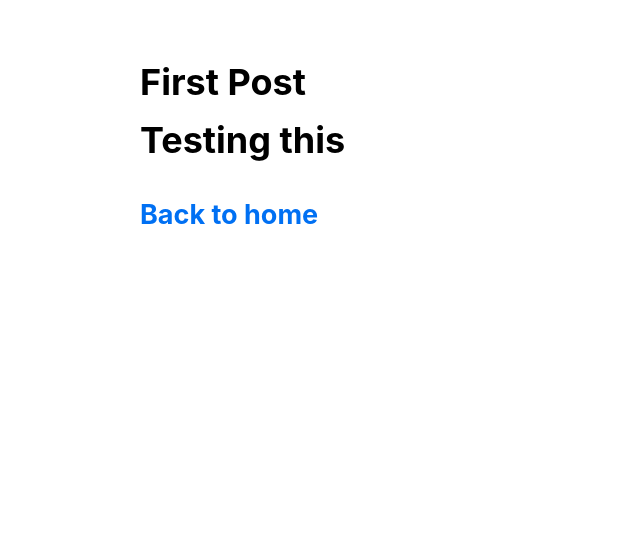
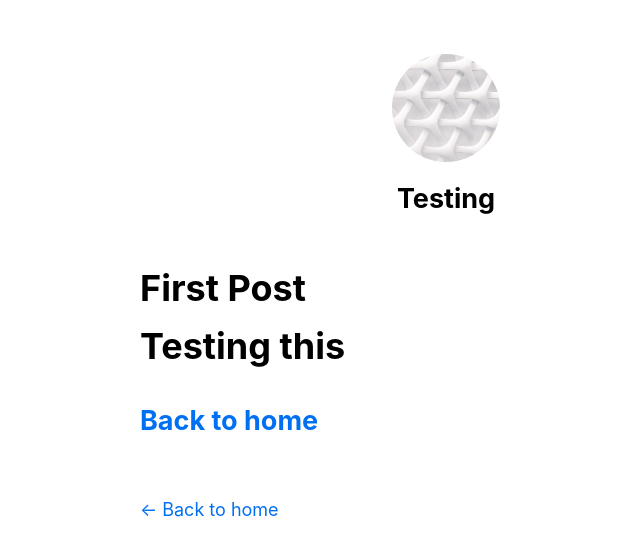
Before and after one commit to uddeepyalamanchili/learningNextJS, a Next.js app: page /posts/first-post in a window 1280 px wide. Shown: the top 556 px of the page, without its empty margins (194-834 px from the left). Built offline with nearby package versions, Linux system fonts and the light colour scheme.

Commit message:
polishing layout and updating the layout component

```diff
--- a/components/layout.js
+++ b/components/layout.js
@@ -1,6 +1,69 @@
+import Head from 'next/head';
+import Image from 'next/image';
 import styles from './layout.module.css';
+import utilStyles from '../styles/utils.module.css';
+import Link from 'next/link';
 
+const name = 'Testing';
+export const siteTitle = 'Next.js Sample Website';
 
-export default function Layout({ children }) {
-    return <div className={styles.container}>{children}</div>;
+export default function Layout({ children, home }) {
+  return (
+    <div className={styles.container}>
+      <Head>
+        <link rel="icon" href="/favicon.ico" />
+        <meta
+          name="description"
+          content="Learn how to build a personal website using Next.js"
+        />
+        <meta
+          property="og:image"
+          content={`https://og-image.vercel.app/${encodeURI(
+            siteTitle,
+          )}.png?theme=light&md=0&fontSize=75px&images=https%3A%2F%2Fassets.vercel.com%2Fimage%2Fupload%2Ffront%2Fassets%2Fdesign%2Fnextjs-black-logo.svg`}
+        />
+        <meta name="og:title" content={siteTitle} />
+        <meta name="twitter:card" content="summary_large_image" />
+      </Head>
+      <header className={styles.header}>
+        {home ? (
+          <>
+            <Image
+              priority
+              src="/images/profile.jpg"
+              className={utilStyles.borderCircle}
+              height={144}
+              width={144}
+              alt=""
+            />
+            <h1 className={utilStyles.heading2Xl}>{name}</h1>
+          </>
+        ) : (
+          <>
+            <Link href="/">
+              <Image
+                priority
+                src="/images/profile.jpg"
+                className={utilStyles.borderCircle}
+                height={108}
+                width={108}
+                alt=""
+              />
+            </Link>
+            <h2 className={utilStyles.headingLg}>
+              <Link href="/" className={utilStyles.colorInherit}>
+                {name}
+              </Link>
+            </h2>
+          </>
+        )}
+      </header>
+      <main>{children}</main>
+      {!home && (
+        <div className={styles.backToHome}>
+          <Link href="/">← Back to home</Link>
+        </div>
+      )}
+    </div>
+  );
 }
--- a/components/layout.module.css
+++ b/components/layout.module.css
@@ -1,5 +1,15 @@
 .container {
-    max-width: 36rem;
-    padding: 0 1rem;
-    margin: 3rem auto 6rem;
-  }
+  max-width: 36rem;
+  padding: 0 1rem;
+  margin: 3rem auto 6rem;
+}
+
+.header {
+  display: flex;
+  flex-direction: column;
+  align-items: center;
+}
+
+.backToHome {
+  margin: 3rem 0 0;
+}
--- /dev/null
+++ b/styles/utils.module.css
@@ -0,0 +1,52 @@
+.heading2Xl {
+    font-size: 2.5rem;
+    line-height: 1.2;
+    font-weight: 800;
+    letter-spacing: -0.05rem;
+    margin: 1rem 0;
+  }
+
+  .headingXl {
+    font-size: 2rem;
+    line-height: 1.3;
+    font-weight: 800;
+    letter-spacing: -0.05rem;
+    margin: 1rem 0;
+  }
+
+  .headingLg {
+    font-size: 1.5rem;
+    line-height: 1.4;
+    margin: 1rem 0;
+  }
+
+  .headingMd {
+    font-size: 1.2rem;
+    line-height: 1.5;
+  }
+
+  .borderCircle {
+    border-radius: 9999px;
+  }
+
+  .colorInherit {
+    color: inherit;
+  }
+
+  .padding1px {
+    padding-top: 1px;
+  }
+
+  .list {
+    list-style: none;
+    padding: 0;
+    margin: 0;
+  }
+
+  .listItem {
+    margin: 0 0 1.25rem;
+  }
+
+  .lightText {
+    color: #666;
+  }
```
